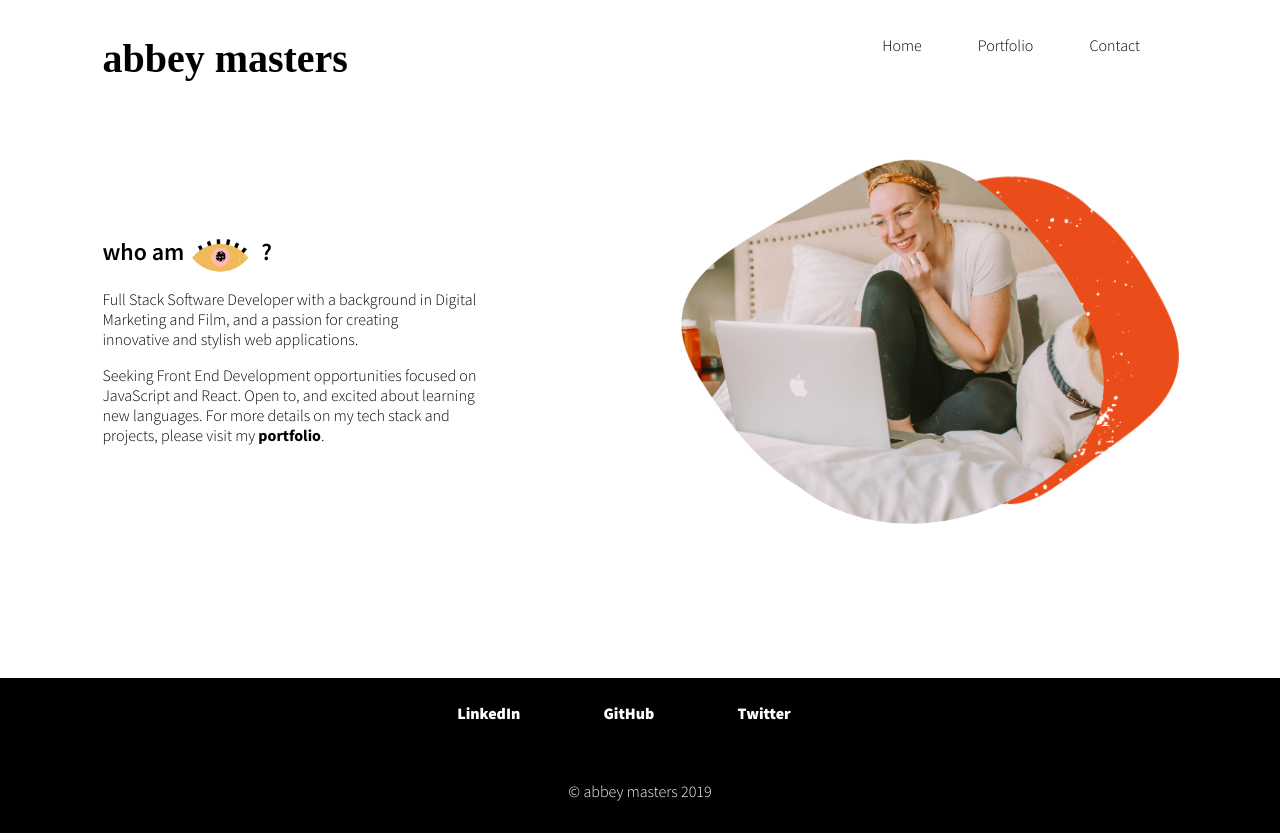
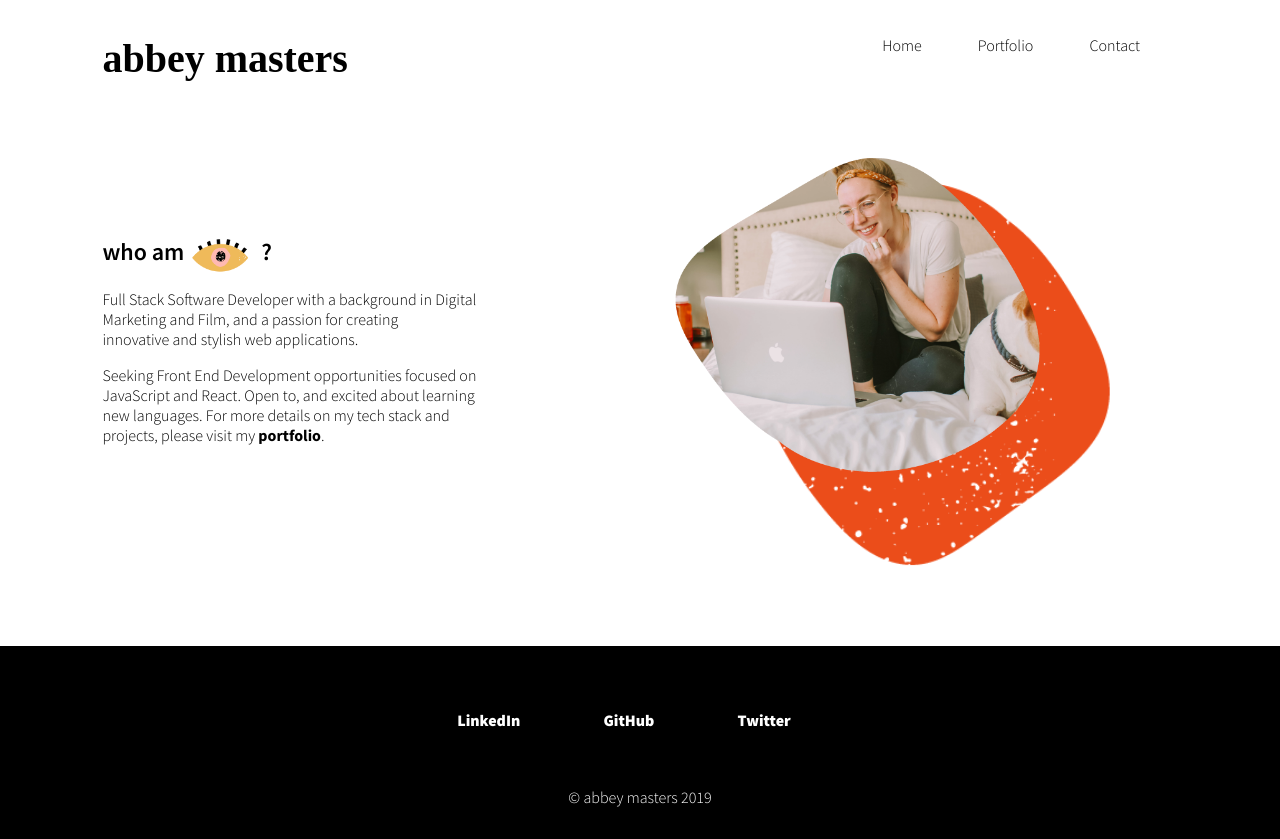
Before and after one commit to abbeymasters/portfolio, a React app: page / in a window 1280 px wide. Built offline with nearby package versions, Linux system fonts and the light colour scheme.

Commit message:
mobile responsiveness fix on images

```diff
--- a/src/components/AboutMe.css
+++ b/src/components/AboutMe.css
@@ -28,6 +28,7 @@
 
 @media screen and (min-width: 750px) {
   .AboutMe {
+    margin-right: 0;
 
     .imagesSection {
       margin-right: 5%;
@@ -38,12 +39,16 @@
 
     .firstImage {
       position: absolute;
-      left: 40%;
+      left: 20%;
+      width: 70%;
+      height: auto;
     }
 
     .secondImage {
       position: absolute;
       left: 10%;
+      width: 70%;
+      height: auto;
     }
   }
 }
--- a/src/components/Footer.css
+++ b/src/components/Footer.css
@@ -1,3 +1,26 @@
+@media screen and (max-width: 480px) {
+  .Footer {
+   padding-top: 0.25em;
+
+   .social {
+     a {
+       margin-right: 0.5em;
+       margin-top: 1.5em;
+     }
+   }
+  }
+}
+
+@media screen and (min-width: 750px) {
+  .Footer {
+
+   .social {
+    padding-top: 3%;
+   }
+  }
+}
+
+
 .Footer {
   background-color: black;
   width: 100%;
@@ -15,7 +38,6 @@
 .social {
   display: flex;
   justify-content: center;
-  margin-top: 2em;
 
   a {
     background-position: 0 100%;
```
